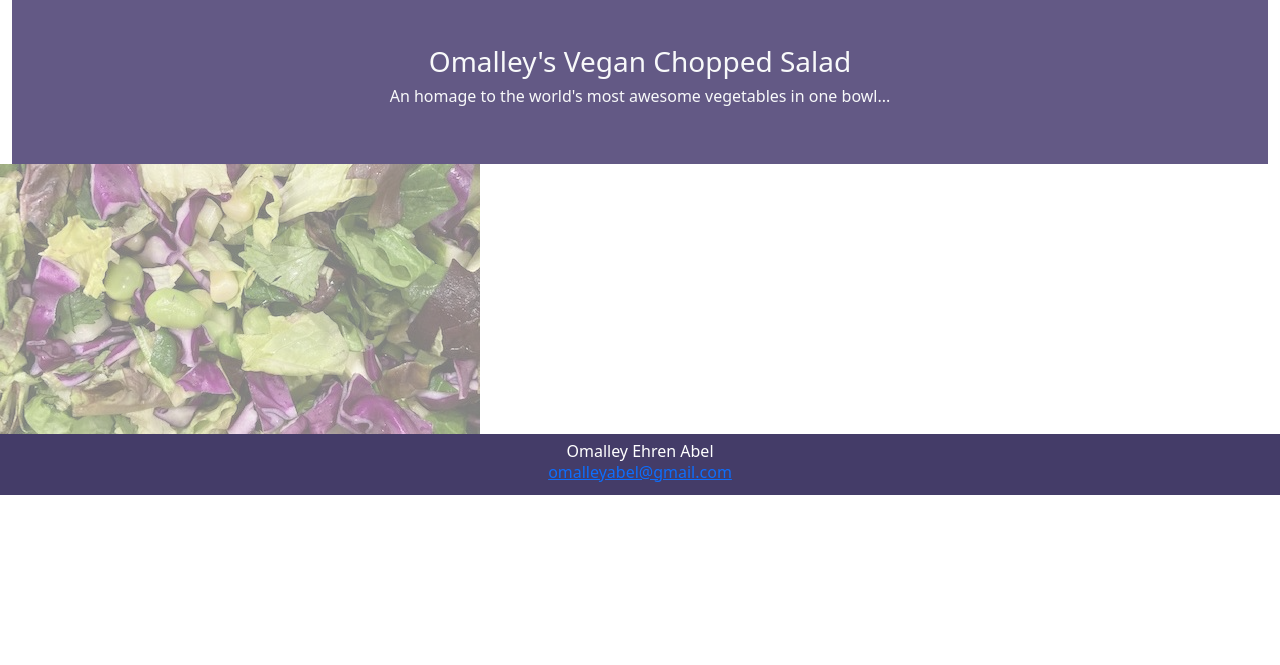
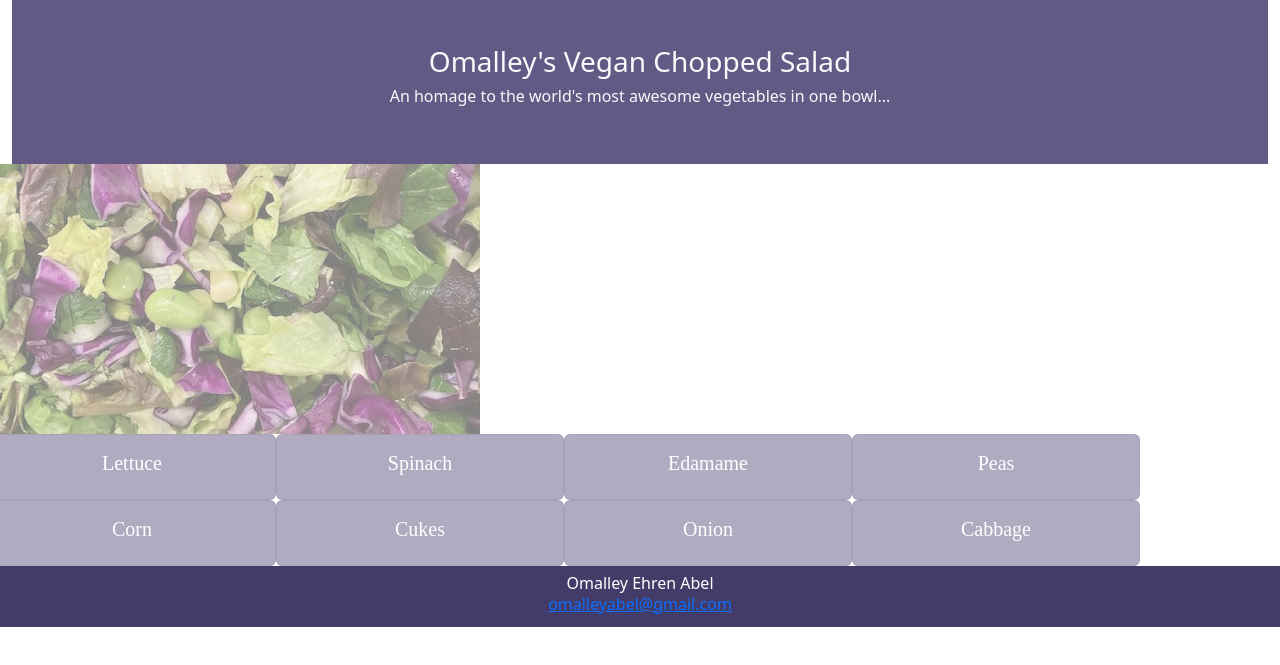
Before and after one commit to oeabel/thebestveganchoppedsalad, a plain HTML site: page index.html in a window 1280 px wide. Shown: the part 61-726 px from the top of the page. Drawn offline with nearby package versions, Linux system fonts and the light colour scheme.

Commit message:
adds and updates

```diff
--- a/index.html
+++ b/index.html
@@ -18,7 +18,9 @@
               <div class="offcanvas offcanvas-end text-bg-dark" tabindex="-1" id="offcanvasDarkNavbar" aria-labelledby="offcanvasDarkNavbarLabel">
                 <div class="offcanvas-header">
                   <h5 class="offcanvas-title" id="offcanvasDarkNavbarLabel">Omalley's Vegan Chopped Salad</h5>
+                  <div class="btncss">
                     <button type="button" class="btn-close btn-close-white" data-bs-dismiss="offcanvas" aria-label="Close"></button>
+                  </div>
                 </div>
                 <div class="offcanvas-body">
                   <ul class="navbar-nav justify-content-end flex-grow-1 pe-3">
@@ -49,17 +51,60 @@
         </div>
         <!-- END BANNER -->
 
-        <!-- MAIN -->
+        <!-- INGREDIENTS -->
     <div class="container-fluid no-padding">
-            <div class="row">
         <div class="col-md-12">
             <img src="images/salad_1_resize.jpg" alt="Chopped Salad" class="img-fluid" />
+                <div class="background_2">
+                    <div class="row">
+                        <div class="card" style="width: 18rem;">
+                            <div class="card-body">
+                              <h5 class="card-title">Lettuce</h5>
+                            </div>
+                          </div>
+                          <div class="card" style="width: 18rem;">
+                            <div class="card-body">
+                              <h5 class="card-title">Spinach</h5>
+                            </div>
+                          </div>
+                          <div class="card" style="width: 18rem;">
+                            <div class="card-body">
+                              <h5 class="card-title">Edamame</h5>
+                            </div>
+                          </div>
+                          <div class="card" style="width: 18rem;">
+                            <div class="card-body">
+                              <h5 class="card-title">Peas</h5>
                             </div>
                           </div>
                     </div>
-        <!-- END MAIN -->
+                    <div class="row">
+                        <div class="card" style="width: 18rem;">
+                            <div class="card-body">
+                              <h5 class="card-title">Corn</h5>
+                            </div>
+                        </div>
+                        <div class="card" style="width: 18rem;">
+                            <div class="card-body">
+                              <h5 class="card-title">Cukes</h5>
+                            </div>
+                          </div>
+                          <div class="card" style="width: 18rem;">
+                            <div class="card-body">
+                              <h5 class="card-title">Onion</h5>
+                            </div>
+                          </div>
+                          <div class="card" style="width: 18rem;">
+                            <div class="card-body">
+                              <h5 class="card-title">Cabbage</h5>
+                            </div>
+                          </div>
+                    </div>
+                </div>
+        </div>
+    </div>
+    <!-- END INGREDIENTS -->
 
-        <!-- FOOTER -->
         <!-- FOOTER -->
         <footer>
             <div class="footer">
--- a/style.css
+++ b/style.css
@@ -24,6 +24,14 @@
     max-width: 100%;
   }
 
+.card {
+    width: 18rem;
+    text-align: center;
+    color: white;
+    background-color: #635985;
+    font-family: Gabriola;
+}
+
 .footer {
     background-color: #443C68;
     text-align: center;
@@ -32,3 +40,7 @@
     color: white;
     line-height: .3;
 }
+
+.btncss {
+    background-color: white;
+}
```
Also changed, not shown: Web 1920 – 1.png (added), 1 other file. Lines whose indentation alone changed are shown as unchanged.
